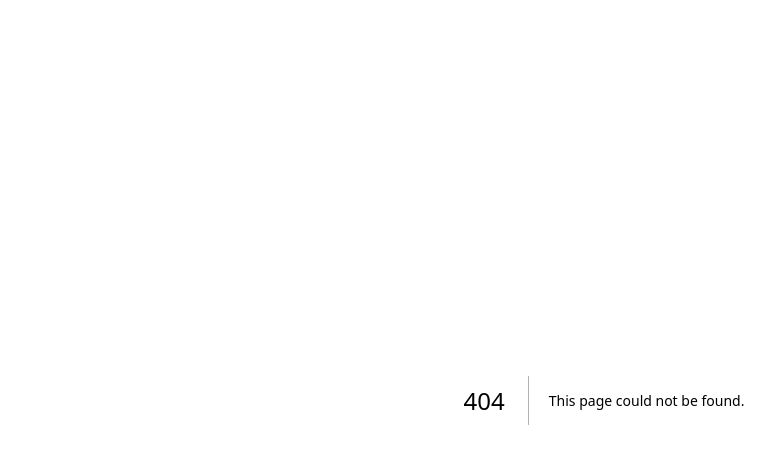
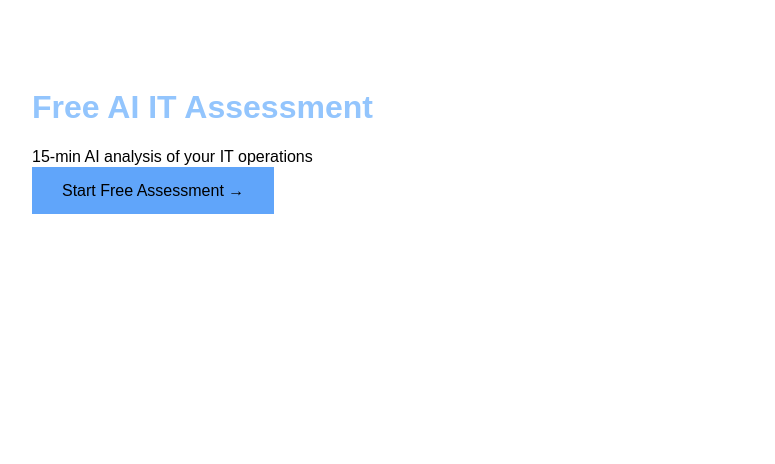
Before and after one commit to dayanidhi281986-boop/autonomiqsystems-website2, a Next.js app: page /contact in a window 1280 px wide. Before the commit this address had no page. Shown: the top 464 px of the page, without its empty margins (36-811 px from the left). Built offline with nearby package versions, Linux system fonts and the light colour scheme.

Commit message:
Create contact.js

```diff
--- /dev/null
+++ b/pages/contact.js
@@ -0,0 +1,11 @@
+export default function Contact() {
+  return (
+    <div style={{padding: '60px', fontFamily: 'Arial'}}>
+      <h1 style={{color: '#93c5fd'}}>Free AI IT Assessment</h1>
+      <p>15-min AI analysis of your IT operations</p>
+      <a href="mailto:contact@autonomiqsystems.com" style={{background: '#60a5fa', color: 'black', padding: '15px 30px', textDecoration: 'none'}}>
+        Start Free Assessment →
+      </a>
+    </div>
+  )
+}
```
